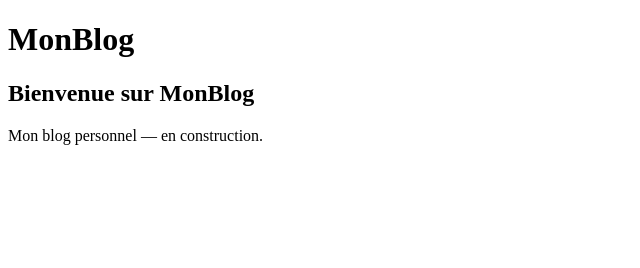
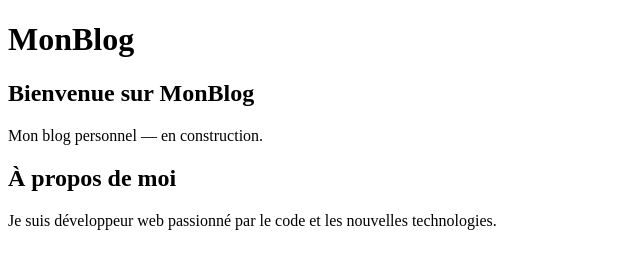
Before and after one commit to Franck1996/MonBlog, a plain HTML site: page index.html in a window 1280 px wide. Shown: the whole page, without its empty margins (0-640 px from the left). Drawn offline with Linux system fonts and the light colour scheme.

Commit message:
feat: ajout section A propos

```diff
--- a/index.html
+++ b/index.html
@@ -10,5 +10,8 @@
     <h2>Bienvenue sur MonBlog</h2>
     <p>Mon blog personnel — en construction.</p>
 
+    <h2>À propos de moi</h2>
+    <p>Je suis développeur web passionné par le code et les nouvelles technologies.</p>
+
 </body>
 </html>
```
